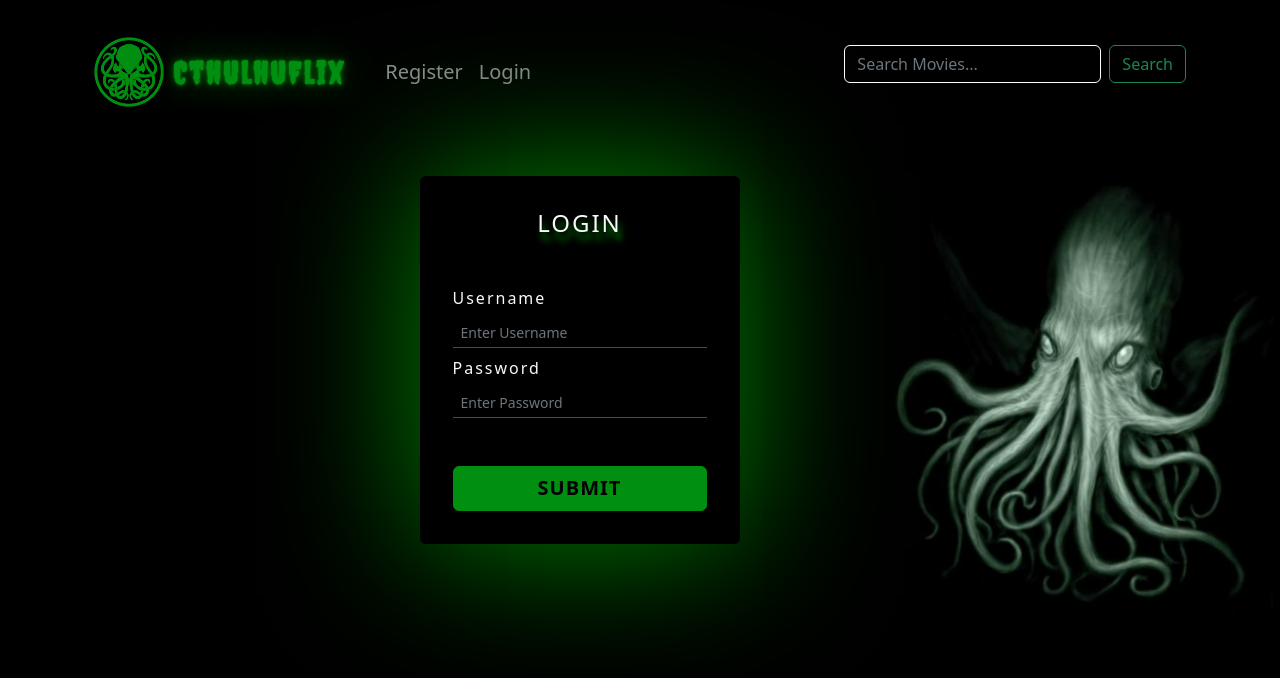
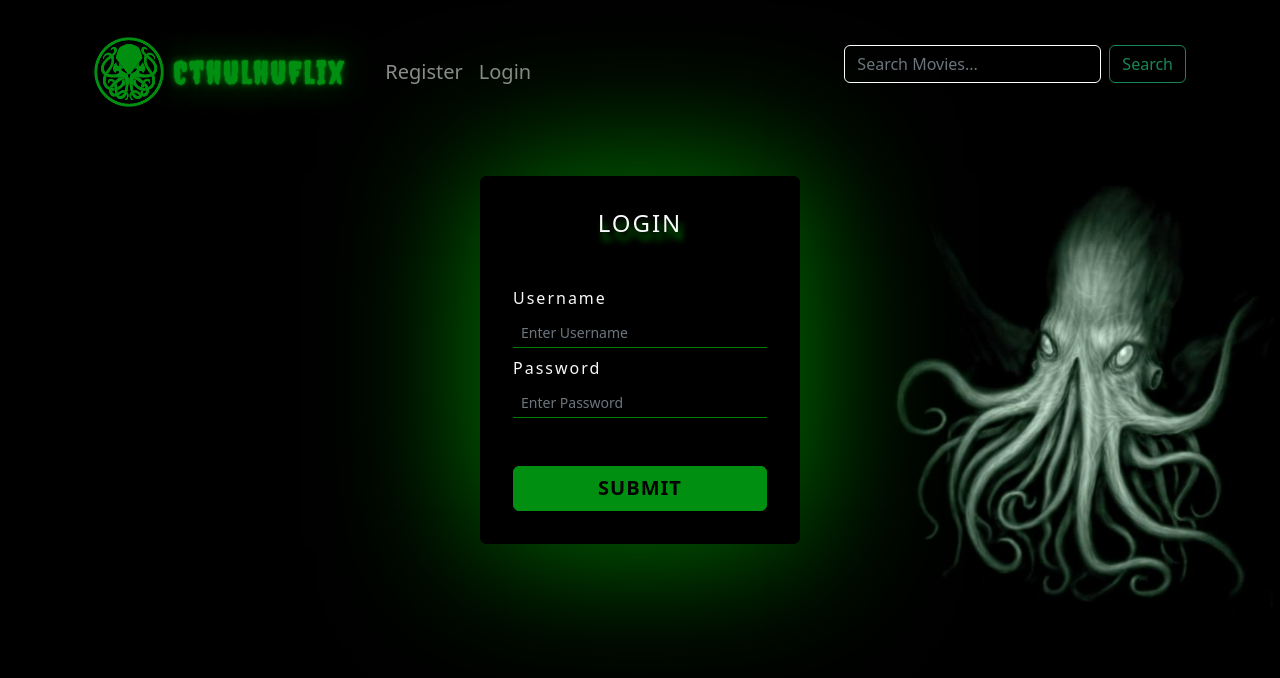
Before and after one commit to stepweaver/myFlix-client, a React (Vite) app: page /login in a window 1280 px wide. Shown: the top 678 px of the page. Built offline with nearby package versions, Linux system fonts and the light colour scheme.

Commit message:
Update login-view.jsx
Center in Row

```diff
--- a/src/components/login-view/login-view.jsx
+++ b/src/components/login-view/login-view.jsx
@@ -1,5 +1,5 @@
 import { useState } from 'react';
-import { Button, Form, Card } from 'react-bootstrap';
+import { Button, Form, Card, Row } from 'react-bootstrap';
 
 import './login-view.scss';
 
@@ -39,6 +39,7 @@ export const LoginView = ({ onLoggedIn }) => {
   };
 
   return (
+    <Row className='justify-content-center'>
       <Card className='login-card bg-black p-3 mt-5' style={{ width: '20rem' }}>
         <Card.Body>
           <Card.Title className='text-center fs-4 card-title text-uppercase'>Login</Card.Title>
@@ -75,5 +76,6 @@ export const LoginView = ({ onLoggedIn }) => {
           </Form>
         </Card.Body>
       </Card>
+    </Row>
   );
 };
```
Lines whose indentation alone changed are shown as unchanged.
